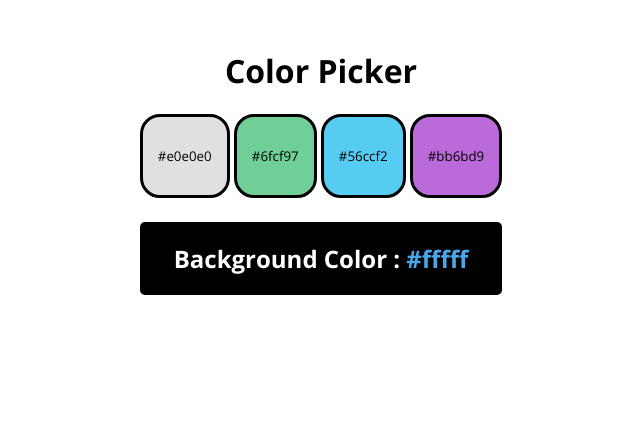
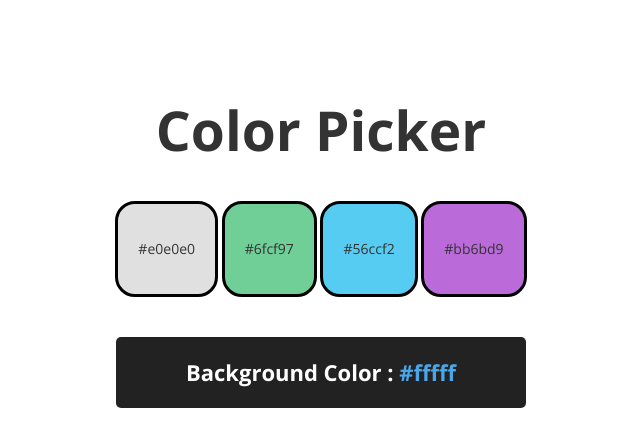
Before and after one commit to Gokulcasper/Task-1-js, a plain HTML site: page index.html in a window 1280 px wide. Shown: the whole page, without its empty margins (319-959 px from the left). Drawn offline with nearby package versions, Linux system fonts and the light colour scheme.

Commit message:
commit style

```diff
--- a/index.html
+++ b/index.html
@@ -8,21 +8,20 @@
     <link rel="preconnect" href="https://fonts.googleapis.com">
 <link rel="preconnect" href="https://fonts.gstatic.com" crossorigin>
 <link href="https://fonts.googleapis.com/css2?family=Open+Sans:ital,wght@0,300..800;1,300..800&display=swap" rel="stylesheet">
+<link rel="stylesheet" href="https://maxcdn.bootstrapcdn.com/bootstrap/3.4.1/css/bootstrap.min.css">
+  <script src="https://ajax.googleapis.com/ajax/libs/jquery/3.7.1/jquery.min.js"></script>
+  <script src="https://maxcdn.bootstrapcdn.com/bootstrap/3.4.1/js/bootstrap.min.js"></script>
     <link rel="stylesheet" href="./style.css">
 </head>
 <body>
     <center>
         <div id="colorPickerContainer">
-
-                <h1>Color Picker</h1>
-            <div>
+            <h1>Color Picker</h1>
             <button onclick="btn1Click()" id="button1">#e0e0e0</button>
             <button onclick="btn2Click()" id="button2">#6fcf97</button>
             <button onclick="btn3Click()" id="button3">#56ccf2</button>
             <button onclick="btn4Click()" id="button4">#bb6bd9</button>
-            </div>
             <p>Background Color : <span id="selectedColorHexCode">#fffff</span></p>
-
         </div>
     </center>
     <script src="./index.js"></script>
--- a/style.css
+++ b/style.css
@@ -2,23 +2,31 @@
 font-family: "Open Sans", sans-serif;
 }
 .containerClass{
-    display: flex;
-    width: max-content;
-   flex-direction: column;
-   padding: 20px 40px;
+   height: 100vh;
+   padding-top: 100px;
 }
 
+h1{
+    font-size: 55px;
+    font-weight:700;
+    margin: 0 !important;
+
+}
 
 button{
-    padding: 30px 15px;
+    padding: 35px 20px;
     border: 3px solid black;
     border-radius: 20px;
+    margin-top: 40px;
 }
 p{
-    background-color: black;
+    background-color: #222222;
     color: white;
     font-weight: 700;
-    font-size: 24px;
-    padding: 20px 30px;
+    font-size: 22px;
+    padding: 20px 50px;
     border-radius: 5px;
+    color: #ffff;
+    width: 410px;
+    margin-top: 40px;
 }
```
